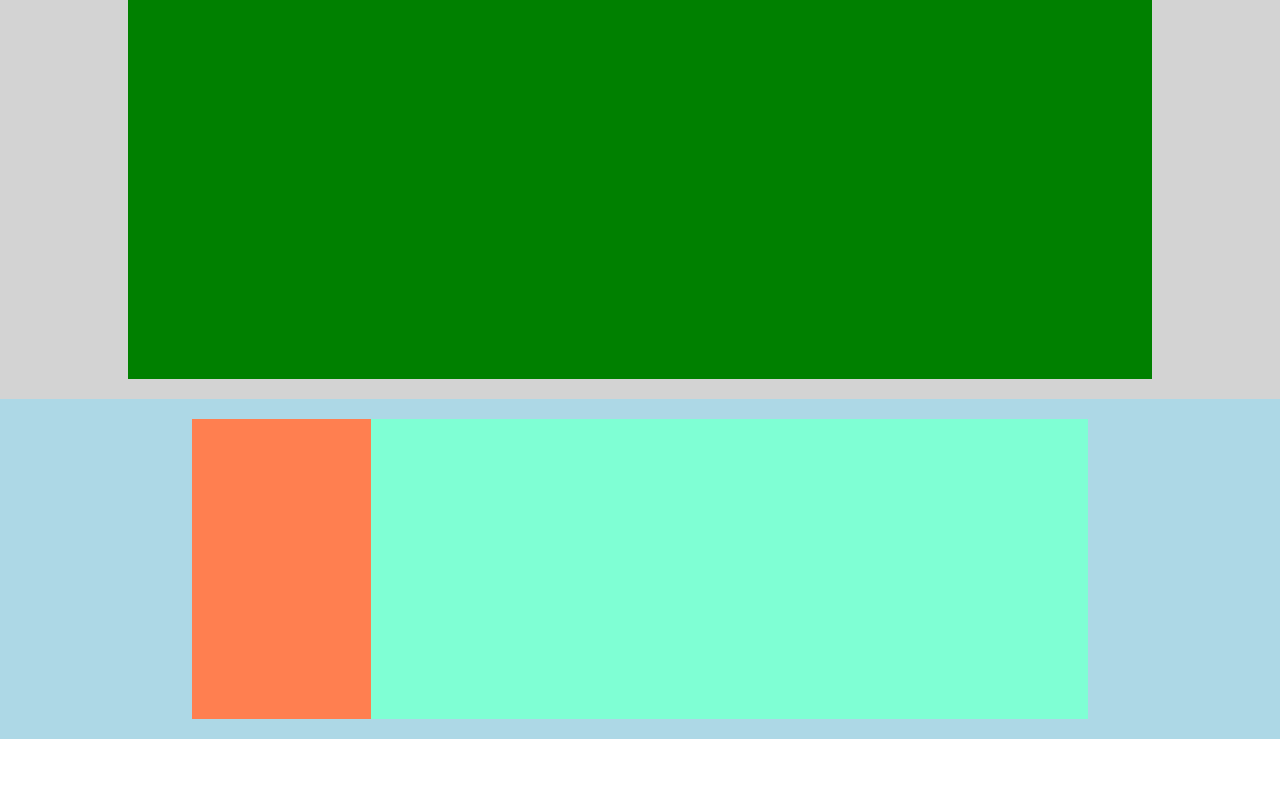
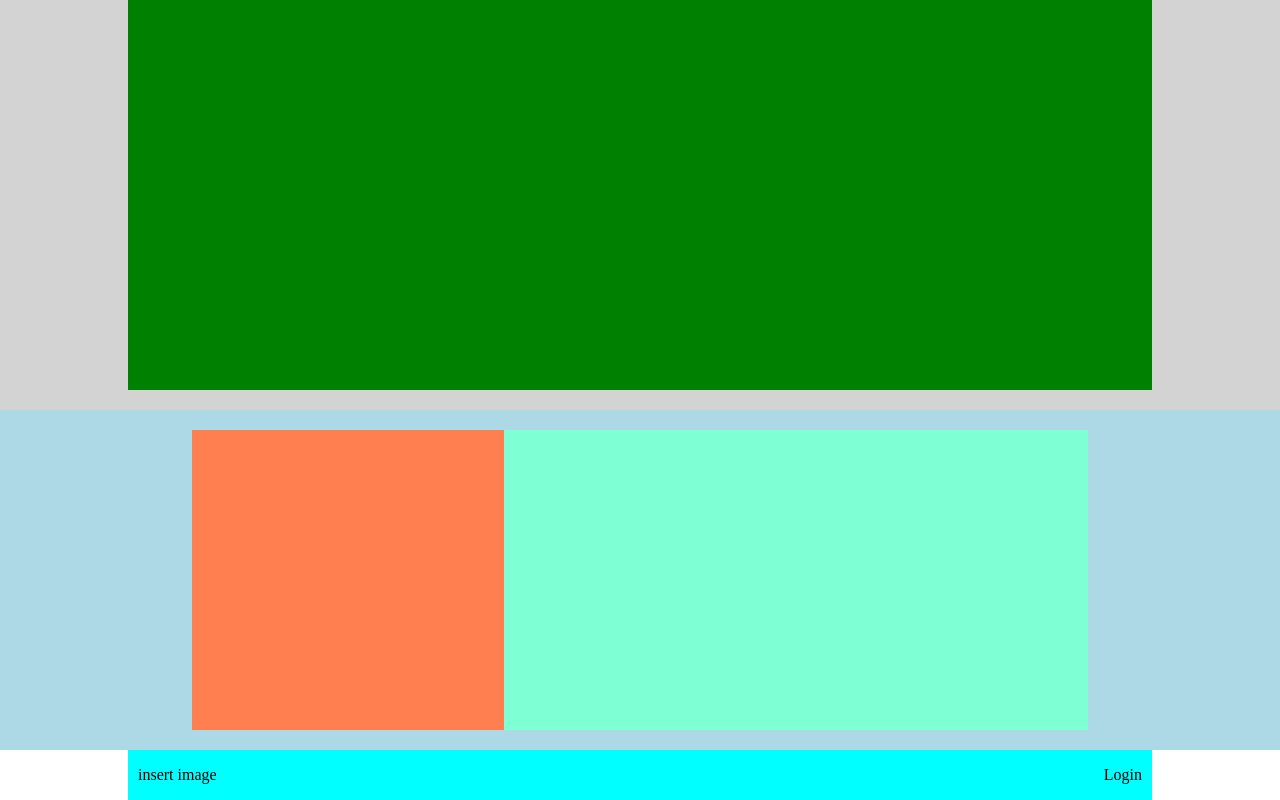
Before and after one commit to alessiafabbioni/htmlcss-struttura-discord, a plain HTML site: page index.html in a window 1280 px wide. Shown: the part 1490-2290 px from the top of the page. Before the commit the page ends 2229 px from the top, so only its background shows below. Drawn offline with Linux system fonts and the light colour scheme.

Commit message:
footer update

```diff
--- a/index.html
+++ b/index.html
@@ -75,9 +75,9 @@
     </main>
 
 <!-- Footer block -->
-    <footer class="row">
-        <div class="logo"></div>
-        <div class="button"></div>
+    <footer class="row footer">
+        <div id="logo-footer">insert image</div>
+        <div id="button-footer">Login</div>
     </footer>
 </body>
 </html>
--- a/stylesheet/style.css
+++ b/stylesheet/style.css
@@ -9,7 +9,7 @@
 /* Header rules */
 
 .row {
-    min-height: auto;
+    min-height: 50px;
     display: flex;
     justify-content: center;
     align-items: center;
@@ -124,6 +124,7 @@
     /*debug*/
     background-color: coral;
     margin-left: 15%;
+    flex-basis: 50%;
 }
 
 .aqua {
@@ -140,6 +141,17 @@
 }
 
 /*footer rules*/
-footer {
-    min-height: 100px;
+.footer {
+    display: flex;
+    justify-content: space-between;
+    margin: 0 10%;
+
 }
+
+#logo-footer {
+    margin-left: 10px;
+}
+
+#button-footer {
+    margin-right: 10px;
+}
```
